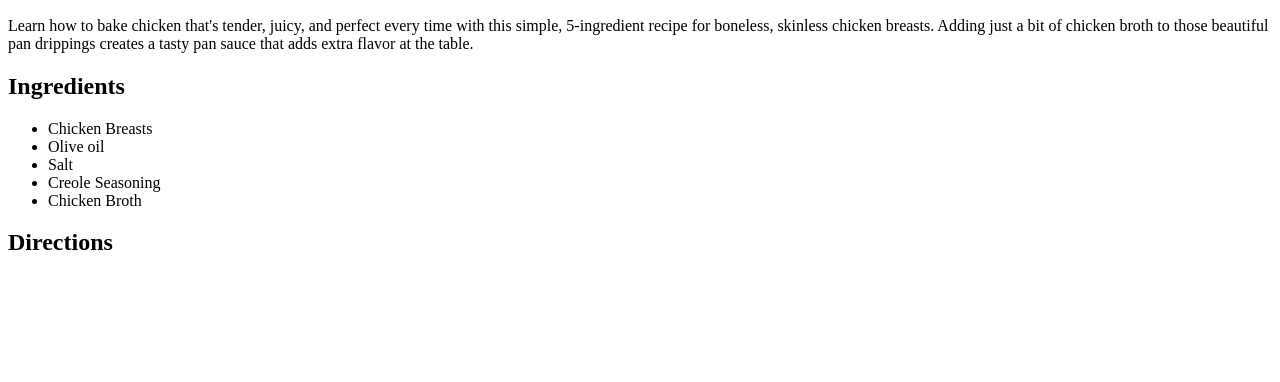
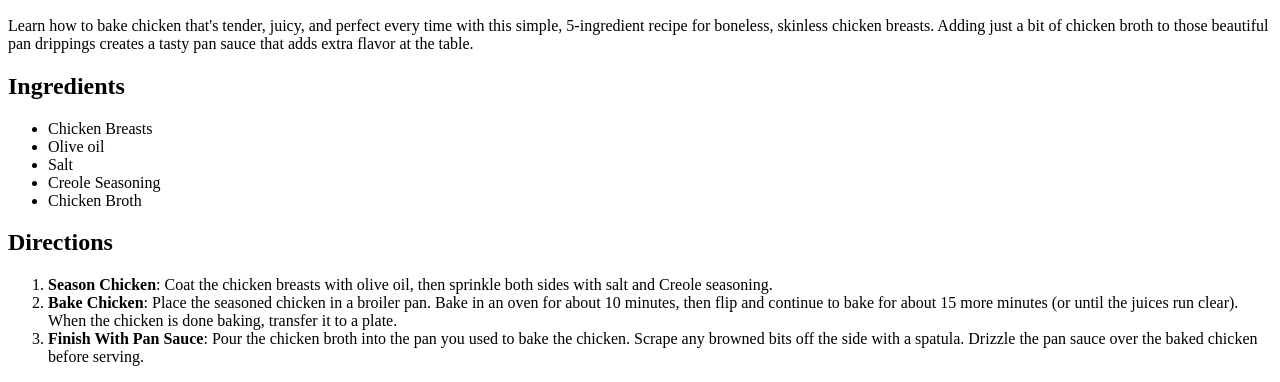
Before and after one commit to asdfbrandon/odin-recipes, a plain HTML site: page recipes/simple_baked_chicken_breast.html in a window 1280 px wide. Shown: the part 434-816 px from the top of the page. Drawn offline with Linux system fonts and the light colour scheme.

Commit message:
Add directions and bold the step name

```diff
--- a/recipes/simple_baked_chicken_breast.html
+++ b/recipes/simple_baked_chicken_breast.html
@@ -8,9 +8,11 @@
     <body>
         <h1>Simple Baked Chicken Breast</h1>
         <img src="https://www.allrecipes.com/thmb/uCaxFTb4_KpCMaVu2QD1bvD25js=/750x0/filters:no_upscale():max_bytes(150000):strip_icc():format(webp)/240208-simple-baked-chicken-breasts-DDMFS-4x3-74f701fc875a4af4be7ef889185c5f41.jpg" alt="Cooked chicken breast in a ceramic tray" height="300" width="500">
+
             <h2>Description</h2>
                 <p>Learn how to bake chicken that's tender, juicy, and perfect every time with this simple, 5-ingredient recipe for boneless, skinless chicken breasts. Adding just a bit of chicken broth to those beautiful pan drippings creates a tasty pan sauce that adds extra flavor at the table.</p>
-            <h2>Ingredients</h2>
+
+                <h2>Ingredients</h2>
                 <ul>
                     <li>Chicken Breasts</li>
                     <li>Olive oil</li>
@@ -18,6 +20,12 @@
                     <li>Creole Seasoning</li>
                     <li>Chicken Broth</li>
                 </ul>
+
             <h2>Directions</h2>
+                <ol>
+                    <li><strong>Season Chicken</strong>: Coat the chicken breasts with olive oil, then sprinkle both sides with salt and Creole seasoning.</l>
+                    <li><strong>Bake Chicken</strong>: Place the seasoned chicken in a broiler pan. Bake in an oven for about 10 minutes, then flip and continue to bake for about 15 more minutes (or until the juices run clear). When the chicken is done baking, transfer it to a plate.</li>
+                    <li><strong>Finish With Pan Sauce</strong>: Pour the chicken broth into the pan you used to bake the chicken. Scrape any browned bits off the side with a spatula. Drizzle the pan sauce over the baked chicken before serving.</li>
+                </ol>
             </body>
 </html>
```
